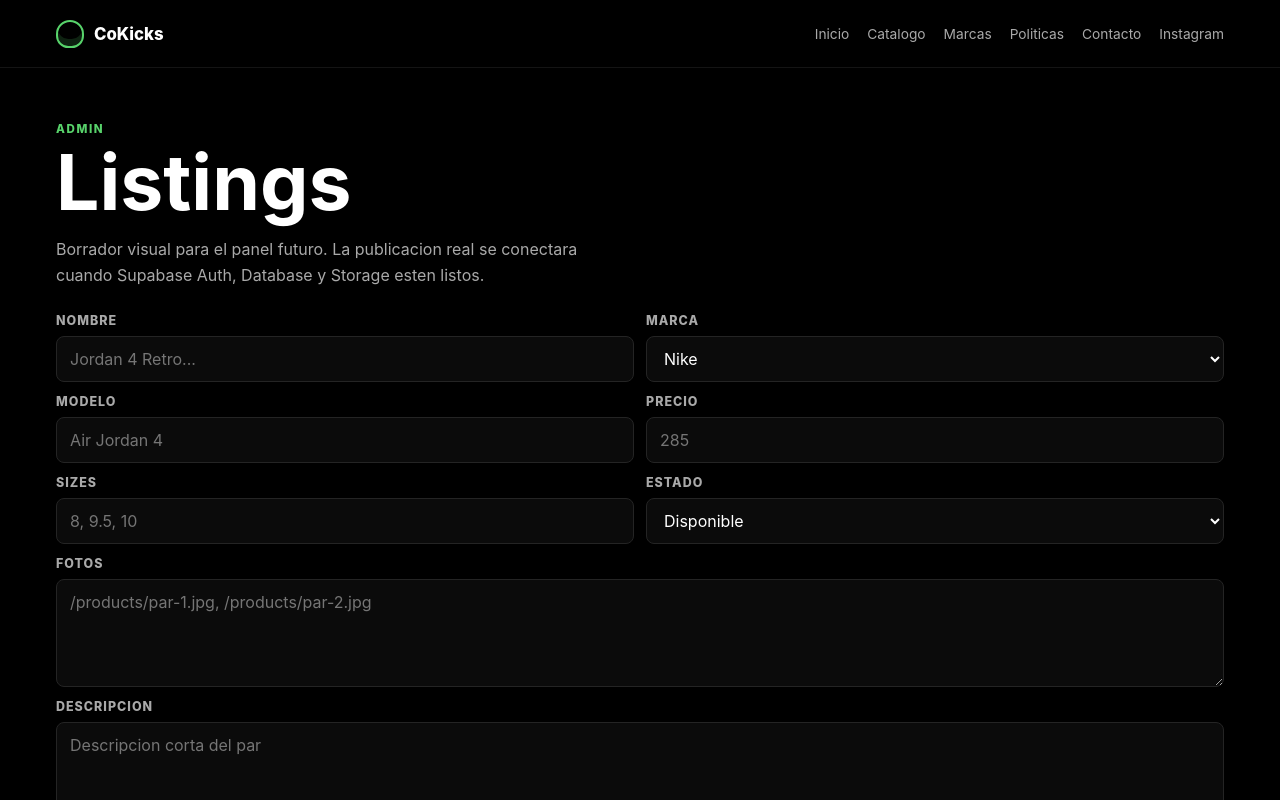
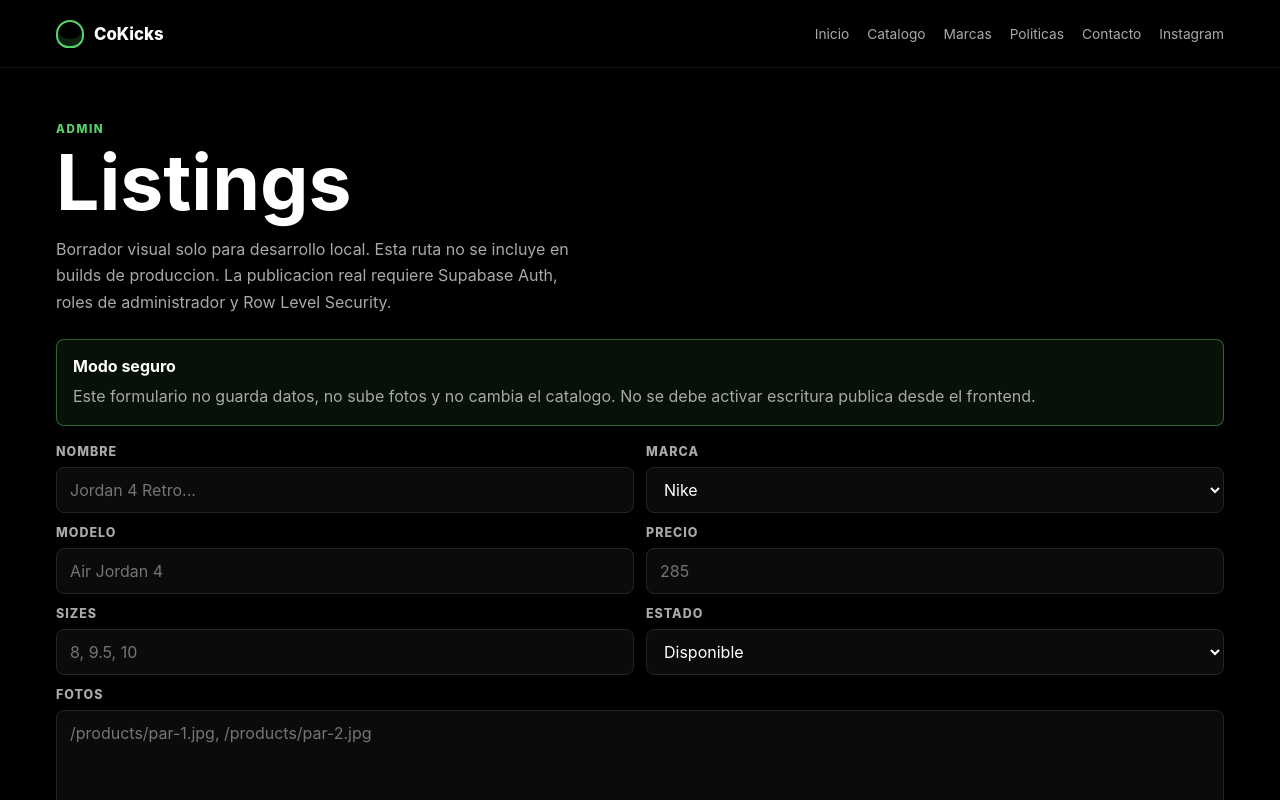
Before and after one commit to AshrielPR/Cokicks, a React (Vite) app: page /admin in a window 1280 px wide. Shown: the top 800 px of the page. Built offline with nearby package versions, Linux system fonts and the light colour scheme.

Commit message:
Harden admin security model

```diff
--- a/src/app/router.tsx
+++ b/src/app/router.tsx
@@ -9,21 +9,26 @@ import { NotFoundPage } from "../pages/NotFoundPage";
 import { PoliciesPage } from "../pages/PoliciesPage";
 import { ProductPage } from "../pages/ProductPage";
 
+const publicRoutes = [
+  { index: true, element: <HomePage /> },
+  { path: "catalogo", element: <CatalogPage /> },
+  { path: "marcas", element: <BrandsPage /> },
+  { path: "producto/:slug", element: <ProductPage /> },
+  { path: "politicas", element: <PoliciesPage /> },
+  { path: "contacto", element: <ContactPage /> },
+];
+
+const developmentRoutes = import.meta.env.DEV
+  ? [{ path: "admin", element: <AdminPage /> }]
+  : [];
+
 export const router = createBrowserRouter(
   [
     {
       path: "/",
       element: <AppLayout />,
       errorElement: <NotFoundPage />,
-      children: [
-        { index: true, element: <HomePage /> },
-        { path: "catalogo", element: <CatalogPage /> },
-        { path: "marcas", element: <BrandsPage /> },
-        { path: "producto/:slug", element: <ProductPage /> },
-        { path: "politicas", element: <PoliciesPage /> },
-        { path: "contacto", element: <ContactPage /> },
-        { path: "admin", element: <AdminPage /> },
-      ],
+      children: [...publicRoutes, ...developmentRoutes],
     },
   ],
   {
--- a/src/pages/AdminPage.tsx
+++ b/src/pages/AdminPage.tsx
@@ -7,8 +7,17 @@ export function AdminPage() {
         <p className="eyebrow">Admin</p>
         <h1>Listings</h1>
         <p className="section-intro">
-          Borrador visual para el panel futuro. La publicacion real se conectara
-          cuando Supabase Auth, Database y Storage esten listos.
+          Borrador visual solo para desarrollo local. Esta ruta no se incluye en
+          builds de produccion. La publicacion real requiere Supabase Auth,
+          roles de administrador y Row Level Security.
+        </p>
+      </div>
+
+      <div className="security-note">
+        <strong>Modo seguro</strong>
+        <p>
+          Este formulario no guarda datos, no sube fotos y no cambia el
+          catalogo. No se debe activar escritura publica desde el frontend.
         </p>
       </div>
 
--- a/src/styles/globals.css
+++ b/src/styles/globals.css
@@ -688,6 +688,22 @@ p {
   gap: 12px;
 }
 
+.security-note {
+  display: grid;
+  gap: 8px;
+  margin-bottom: 18px;
+  padding: 16px;
+  border: 1px solid rgba(88, 211, 107, 0.45);
+  border-radius: var(--radius);
+  background: rgba(88, 211, 107, 0.08);
+}
+
+.security-note p {
+  margin: 0;
+  color: var(--color-muted);
+  line-height: 1.55;
+}
+
 .admin-form label {
   display: grid;
   gap: 8px;
```
Also changed, not shown: 1 other file (tests, documents, lock files or other folders).
